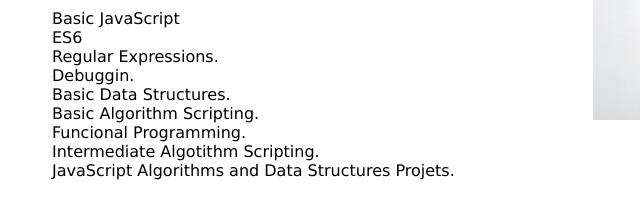
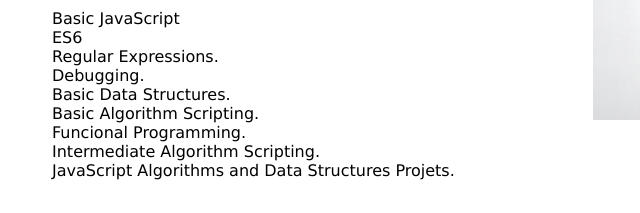
Before and after one commit to Maxcandia/Maxcandiagithub.com, a plain HTML site: page CV/index.html in a window 1280 px wide. Shown: the part 398-611 px from the top of the page, 148-788 px from the left. Drawn offline with Linux system fonts and the light colour scheme.

Commit message:
Arreglos gramaticales

```diff
--- a/CV/index.html
+++ b/CV/index.html
@@ -29,11 +29,11 @@
                     <dd>Basic JavaScript</dd>
                     <dd>ES6</dd>
                     <dd>Regular Expressions.</dd>
-                    <dd>Debuggin.</dd>
+                    <dd>Debugging.</dd>
                     <dd>Basic Data Structures.</dd>
                     <dd>Basic Algorithm Scripting.</dd>
                     <dd>Funcional Programming.</dd>
-                    <dd>Intermediate Algotithm Scripting.</dd>
+                    <dd>Intermediate Algorithm Scripting.</dd>
                     <dd>JavaScript Algorithms and Data Structures Projets.</dd>
                     <dt style="font-size:18px;text-transform: uppercase;margin-bottom:12px;margin-top:36px;">Desarrollo Apps Moviles</dt>
                     <dd> 03/2020 Google Activate-Universidad Complutense Madrid</dd>
```
